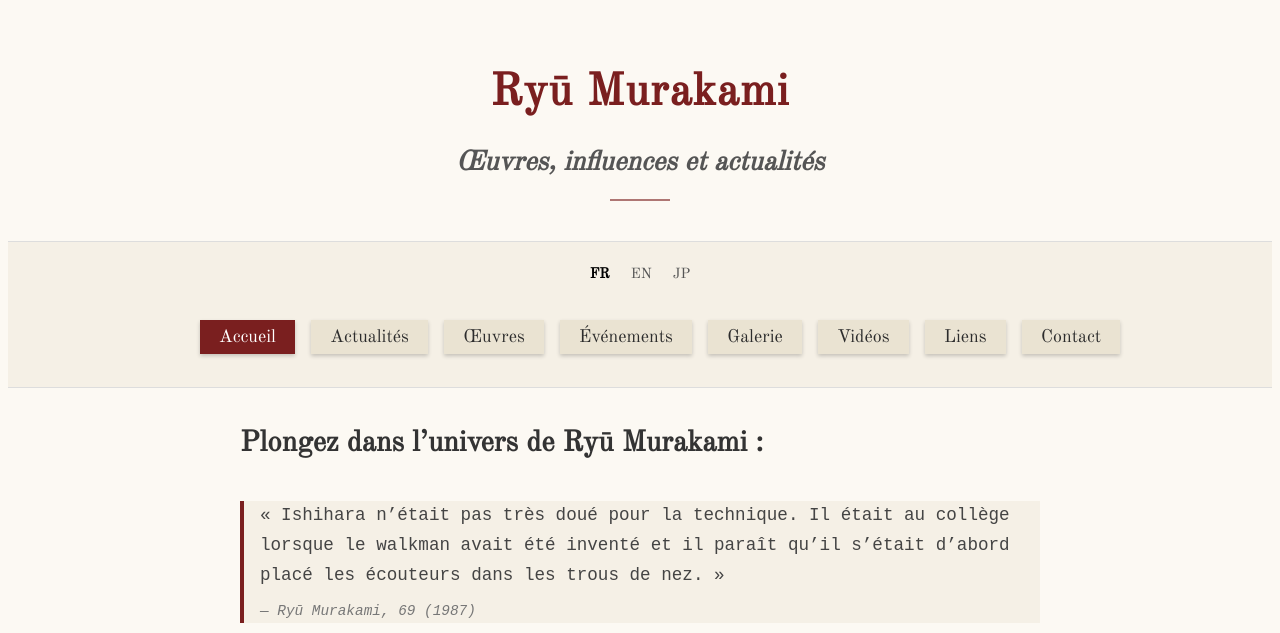
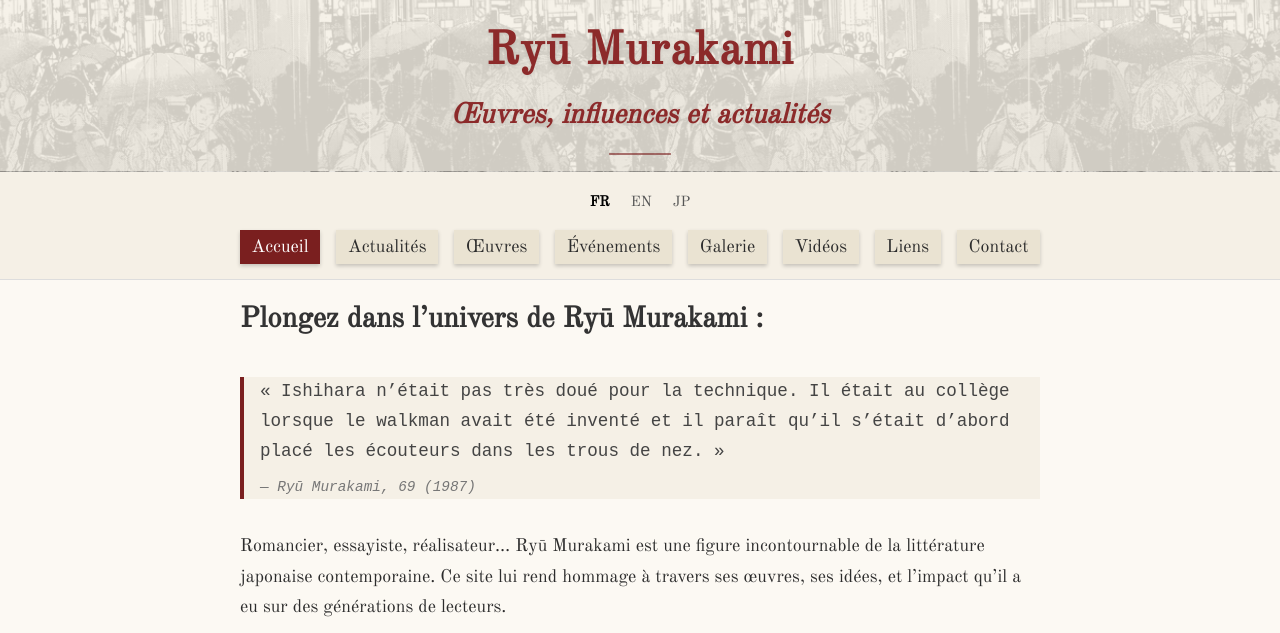
Before and after one commit to sylvain-malbon/fansite, a plain HTML site: page index.html in a window 1280 px wide. Shown: the top 633 px of the page. Drawn offline with nearby package versions, Linux system fonts and the light colour scheme.

Commit message:
Modifier CSS ter

```diff
--- a/assets/fansite.css
+++ b/assets/fansite.css
@@ -2,7 +2,7 @@
 /* === Tip verify: fansite.css ===
 * {
   box-sizing: border-box;
-  border: 1px solid rgba(200, 30, 30, 0.3); /* rouge doux et transparent */
+  border: 1px solid rgba(200, 30, 30, 0.3); rouge doux et transparent
 }
 */
 
@@ -27,7 +27,6 @@
 .site-title {
   font-size: 2.8rem;
   text-align: center;
-  margin: 2rem 0 0.5rem;
   color: #7a1f1f;
   letter-spacing: 1px;
   animation: fadeIn 1s ease-out;
@@ -40,7 +39,6 @@
   color: #555;
   text-align: center;
   display: block;
-  margin: 0 0 1.5rem;
   animation: fadeIn 1s ease-out 0.3s;
   animation-fill-mode: both;
 }
@@ -51,15 +49,32 @@
   width: 60px;
   height: 2px;
   background-color: #7a1f1f;
-  margin: 0.8rem auto 0;
   opacity: 0.6;
+  margin: 0.8rem auto 0; /* centré horizontalement */
 }
 
 /* === Header structuré === */
-header {
-  margin-bottom: 2rem;
+.header-identite {
+
+  position: relative;
+  background-image: url('images/header-tokyo-3.webp');
+  background-size: inherit;
+  background-repeat: repeat;
+  background-position: center bottom;
+  transition: background 0.4s ease;
+  overflow: hidden;
 }
 
+/* Voile blanc en transparence */
+.header-identite::before {
+  content: "";
+  position: absolute;
+  inset: 0;
+  background-color: rgb(245, 240, 230, 0.85); /* beige translucide */
+  pointer-events: none;
+  transition: background-color 0.4s ease;
+  z-index: 0;
+}
 
 .header-identite {
   text-align: center;
@@ -132,7 +147,7 @@
   background-color: #eae3d2;
   text-decoration: none;
   color: #2c2c2c;
-  padding: 0.5rem 1.2rem;
+  padding: 0.5rem 0.73rem;
   border-radius: 0;
   transition: background-color 0.3s ease, color 0.3s ease, transform 0.2s ease;
   box-shadow: 0 2px 4px rgba(0,0,0,0.2);
@@ -160,6 +175,7 @@
 
 /* === Section intro === */
 .intro {
+  padding-top: 1rem;
   max-width: 800px;
   margin: 0 auto;
 
--- a/index.html
+++ b/index.html
@@ -98,7 +98,7 @@
     </section>
 
     <section class="intro">
-      <h3>Musique et inspiration</h3>
+      <h3>Musique & inspiration</h3>
       <p>Ryū Murakami est connu pour intégrer des éléments de la culture pop, notamment la musique, dans ses œuvres. Voici une citation qui illustre bien cette connexion entre son écriture et le monde musical :</p>
 
       <blockquote class="musique">
```
Also changed, not shown: assets/images/header-shinjuku-2.JPG (added), assets/images/header-shinjuku.JPG (added), assets/images/header-tokyo-3.webp (added).
